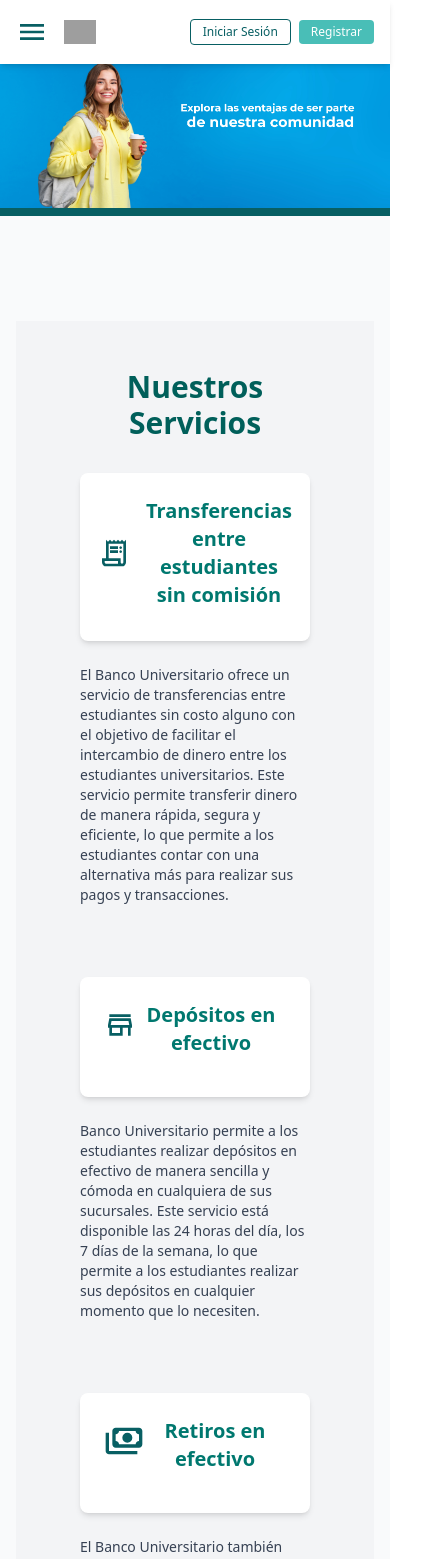
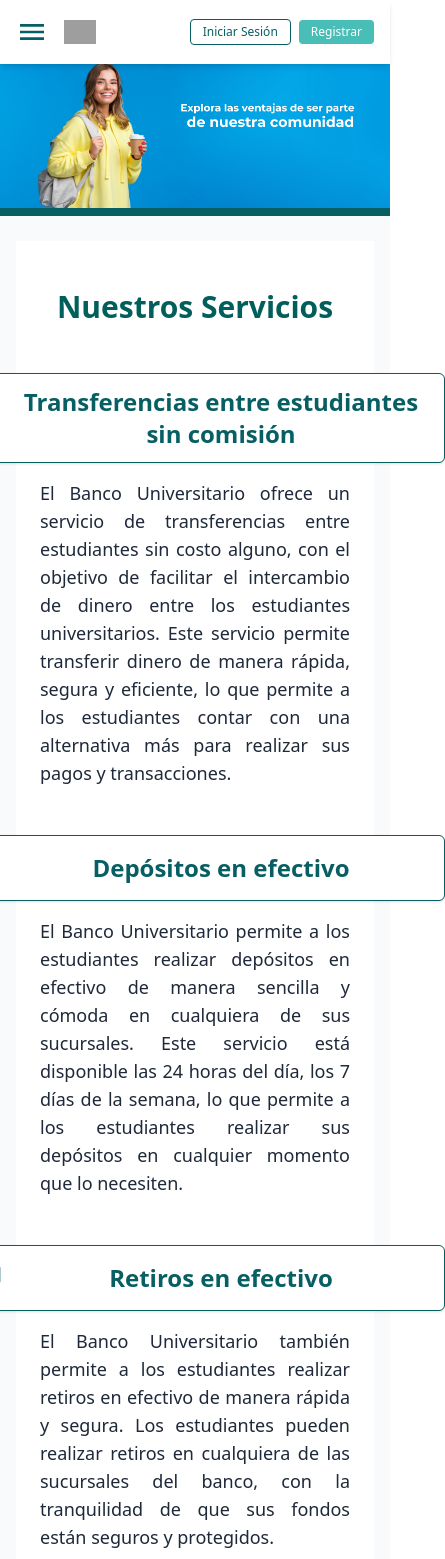
Before and after one commit to bnanalex/BancoUniversitario, a React (Vite) app: page / in a window 390 px wide. Shown: the top 1559 px of the page, 445 px wide, since content can reach past the window. Built offline with nearby package versions, Linux system fonts and the light colour scheme; grey boxes are pictures that could not be loaded.

Commit message:
Modificaciones al diseño del OurService + Responsive

```diff
--- a/src/components/OurServices.jsx
+++ b/src/components/OurServices.jsx
@@ -1,75 +1,79 @@
 import React from 'react';
-import transferIcon from '../assets/icons/service-1-vr-svg.svg'; // Reemplaza con la ruta correcta
-import depositIcon from '../assets/icons/service-2-vr-svg.svg';   // Reemplaza con la ruta correcta
-import withdrawIcon from '../assets/icons/service-3-vr-svg.svg'; // Reemplaza con la ruta correcta
-import scholarshipIcon from '../assets/icons/service-4-vr-svg.svg'; // Reemplaza con la ruta correcta
-import paymentIcon from '../assets/icons/service-5-vr-svg.svg';   // Reemplaza con la ruta correcta
+import transferIcon from '../assets/icons/service-1-vr-svg.svg';
+import depositIcon from '../assets/icons/service-2-vr-svg.svg';
+import withdrawIcon from '../assets/icons/service-3-vr-svg.svg';
+import scholarshipIcon from '../assets/icons/service-4-vr-svg.svg';
+import paymentIcon from '../assets/icons/service-5-vr-svg.svg';
+
+const services = [
+  {
+    icon: transferIcon,
+    title: 'Transferencias entre estudiantes sin comisión',
+    description:
+      'El Banco Universitario ofrece un servicio de transferencias entre estudiantes sin costo alguno, con el objetivo de facilitar el intercambio de dinero entre los estudiantes universitarios. Este servicio permite transferir dinero de manera rápida, segura y eficiente, lo que permite a los estudiantes contar con una alternativa más para realizar sus pagos y transacciones.',
+  },
+  {
+    icon: depositIcon,
+    title: 'Depósitos en efectivo',
+    description:
+      'El Banco Universitario permite a los estudiantes realizar depósitos en efectivo de manera sencilla y cómoda en cualquiera de sus sucursales. Este servicio está disponible las 24 horas del día, los 7 días de la semana, lo que permite a los estudiantes realizar sus depósitos en cualquier momento que lo necesiten.',
+  },
+  {
+    icon: withdrawIcon,
+    title: 'Retiros en efectivo',
+    description:
+      'El Banco Universitario también permite a los estudiantes realizar retiros en efectivo de manera rápida y segura. Los estudiantes pueden realizar retiros en cualquiera de las sucursales del banco, con la tranquilidad de que sus fondos están seguros y protegidos.',
+  },
+  {
+    icon: scholarshipIcon,
+    title: 'Cobro de becas estudiantiles',
+    description:
+      'El Banco Universitario también permite a los estudiantes universitarios cobrar sus becas estudiantiles de manera sencilla y eficiente. Este servicio está disponible en cualquiera de las sucursales del banco, lo que permite a los estudiantes acceder a sus fondos de manera rápida y segura.',
+  },
+  {
+    icon: paymentIcon,
+    title: 'Pago de matrícula estudiantil',
+    description:
+      'El Banco Universitario también ofrece un servicio de pago de matrícula estudiantil, que permite a los estudiantes universitarios pagar sus matrículas de manera rápida y sencilla. Este servicio se realiza en línea y está disponible las 24 horas del día, lo que permite a los estudiantes realizar sus pagos en cualquier momento que lo necesiten.',
+  },
+];
 
 function OurServices() {
-    return (
-        <div className="bg-gray-100 py-12">
-            <div className="container mx-auto px-16">
-                <h2 className="text-3xl font-semibold text-center text-teal-800 mb-8">
-                    Nuestros Servicios
-                </h2>
-                <div className="grid lg:grid-cols-1 gap-6 lg:mx-16 sm:mx-2">
-                    <div className="bg-white rounded-lg shadow-md p-6 flex flex-col items-center text-center">
-                        <div className="flex items-center justify-center w-full mb-2">
-                            <img src={transferIcon} alt="Transferencias" className="h-8 w-8 mr-4 text-teal-800" />
-                            <h3 className="text-xl font-semibold text-center text-teal-700 flex-grow">Transferencias entre estudiantes sin comisión</h3>
-                        </div>
-                    </div>
-                    <p className="text-gray-700 text-sm pb-12">
-                        El Banco Universitario ofrece un servicio de transferencias entre estudiantes sin costo alguno con el objetivo de facilitar el intercambio de dinero entre los estudiantes universitarios. Este servicio permite transferir dinero de manera rápida, segura y eficiente, lo que permite a los estudiantes contar con una alternativa más para realizar sus pagos y transacciones.
-                    </p>
+  return (
+    <div className="bg-white py-12">
+      <div className="max-w-3xl mx-auto px-6">
+        <h2 className="text-3xl font-semibold text-center text-teal-800 mb-12">
+          Nuestros Servicios
+        </h2>
 
-                    <div className="bg-white rounded-lg shadow-md p-6 flex flex-col items-center text-center">
-                        <div className="flex items-center justify-center w-full mb-2">
-                            <img src={depositIcon} alt="Depósitos" className="h-8 w-8 mb-4 text-teal-800" />
-                            <h3 className="text-xl font-semibold text-center mb-2 text-teal-700 flex-grow">Depósitos en efectivo</h3>
-                        </div>
-                    </div>
-                    <p className="text-gray-700 text-sm pb-12">
-                        Banco Universitario permite a los estudiantes realizar depósitos en efectivo de manera sencilla y cómoda en cualquiera de sus sucursales. Este servicio está disponible las 24 horas del día, los 7 días de la semana, lo que permite a los estudiantes realizar sus depósitos en cualquier momento que lo necesiten.
-                    </p>
+        <div className="space-y-12 text-center">
+          {services.map((service, index) => (
+            <div key={index} className="flex flex-col items-center">
+              {/* Tarjeta con icono a la izquierda y título centrado */}
+              <div
+                className="w-[500px] flex items-center border rounded-md px-4 py-3 bg-white shadow-sm"
+                style={{ borderColor: '#085F63' }}
+              >
+                <img
+                  src={service.icon}
+                  alt={service.title}
+                  className="h-10 w-10 mr-3"
+                />
+                <h3 className="text-[#085F63] font-semibold text-2xl text-center w-full">
+                  {service.title}
+                </h3>
+              </div>
 
-
-                    <div className="bg-white rounded-lg shadow-md p-6 flex flex-col items-center text-center">
-                        <div className="flex items-center justify-center w-full mb-2">
-                            <img src={withdrawIcon} alt="Retiros" className="h-10 w-10 mb-4 text-teal-800" />
-                            <h3 className="text-xl font-semibold text-center mb-2 text-teal-700 flex-grow">Retiros en efectivo</h3>
-                        </div>
-                    </div>
-                    <p className="text-gray-700 text-sm pb-12">
-                        El Banco Universitario también permite a los estudiantes realizar retiros en efectivo de manera rápida y segura. Los estudiantes pueden realizar retiros en cualquiera de las sucursales del banco, con la tranquilidad de que sus fondos están seguros y protegidos.
-                    </p>
-
-
-                    <div className="bg-white rounded-lg shadow-md p-6 flex flex-col items-center text-center">
-                        <div className="flex items-center justify-center w-full mb-2">
-                            <img src={scholarshipIcon} alt="Cobro de becas" className="h-10 w-10 mb-4 text-teal-800" />
-                            <h3 className="text-xl font-semibold text-center mb-2 text-teal-700 flex-grow">Cobro de becas estudiantiles</h3>
-                        </div>
-                    </div>
-                    <p className="text-gray-700 text-sm">
-                        Banco Universitario también permite a los estudiantes universitarios cobrar sus becas estudiantiles de manera sencilla y eficiente. Este servicio está disponible en cualquiera de las sucursales del banco, lo que permite a los estudiantes acceder a sus fondos de manera rápida y segura.
-                    </p>
-
-
-                    <div className="bg-white rounded-lg shadow-md p-6 flex flex-col items-center text-center">
-                        <div className="flex items-center justify-center w-full mb-2">
-                            <img src={paymentIcon} alt="Pago de matrícula" className="h-10 w-10 mb-4 text-teal-800" />
-                            <h3 className="text-xl font-semibold text-center mb-2 text-teal-700 flex-grow">Pago de matrícula estudiantil</h3>
-                        </div>
-                    </div>
-                    <p className="text-gray-700 text-sm">
-                        El Banco Universitario también ofrece un servicio de pago de matrícula estudiantil que permite a los estudiantes universitarios pagar sus matrículas de manera rápida y sencilla. Este servicio se realiza en línea y está disponible las 24 horas del día, lo que permite a los estudiantes realizar sus pagos en cualquier momento que lo necesiten.
-                    </p>
-
-                </div>
+              {/* Descripción debajo, centrada horizontalmente y justificada */}
+              <p className="mt-4 text-lg text-gray-800 text-justify max-w-[500px]">
+                {service.description}
+              </p>
             </div>
+          ))}
         </div>
-    );
+      </div>
+    </div>
+  );
 }
 
 export default OurServices;
--- a/src/pages/Services.jsx
+++ b/src/pages/Services.jsx
@@ -1,20 +1,20 @@
 import React from "react";
 import Navbar from "../components/NavBar";
 import OurServices from "../components/OurServices";
-import Footer from "../components/footer";
+import Footer from "../components/footer"; // Asegúrate que la F esté en mayúscula si el archivo es "Footer.jsx"
 import HeroSectionServices from "../components/HeroSectionServices";
 import FotoServices from "../assets/images/services/services.jpg";
 
 const Services = () => {
   return (
-    <div className="min-h-screen bg-gray-50 mb-20">
+    <div className="min-h-screen flex flex-col bg-gray-50">
       {/* Header */}
       <Navbar />
 
       {/* Main Content */}
-      <main>
+      <main className="flex-grow">
         {/* Sección Hero para Servicios */}
-        <section className="mb-20">
+        <section>
           <HeroSectionServices />
         </section>
 
@@ -23,7 +23,7 @@ const Services = () => {
           <OurServices />
         </section>
 
-        {/* Foto */}
+        {/* Imagen adicional */}
         <section className="mb-20">
           <div className="flex justify-center items-center mb-10">
             <img
@@ -35,12 +35,12 @@ const Services = () => {
             />
           </div>
         </section>
+      </main>
 
-        {/* Footer */}
-        <section>
-          <Footer />
-        </section>
-      </main>
+      {/* Footer */}
+      <footer className="w-full">
+        <Footer />
+      </footer>
     </div>
   );
 };
```
